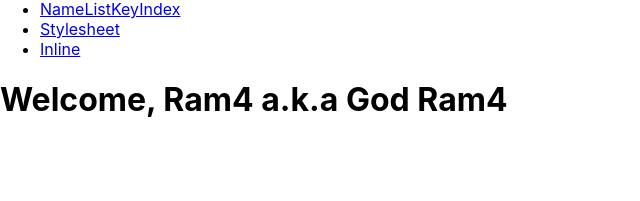
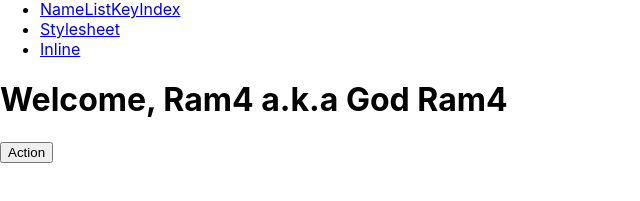
Before and after one commit to manumit-mukund/react_repository, a React (Create React App) app in the folder hello-world-app/: page /WelcomeClassProps in a window 1280 px wide. Shown: the part 557-758 px from the top of the page, without its empty margins (0-640 px from the left). Built offline with nearby package versions, Linux system fonts and the light colour scheme; the HTML template or start-up script is replaced by a standard one.

Commit message:
Commit changes...

```diff
--- a/hello-world-app/src/App.js
+++ b/hello-world-app/src/App.js
@@ -28,7 +28,7 @@ function App() {
           <Route path="GreetProps1" element={<GreetProps name="Lakhan" heroName='God Lakhan'><button>Action</button> </GreetProps>} />
           <Route path="GreetDestructureProps" element={<GreetDestructureProps name="Bharat" heroName='God Bharat'></GreetDestructureProps>} />
           <Route path="GreetConstDestructureProps" element={<GreetConstDestructureProps name="Shatrughan" heroName='God Shatrughan'></GreetConstDestructureProps>} />
-          <Route path="WelcomeClassProps" element={<WelcomeClassProps name="Ram4" heroName='God Ram4'><button>Acrion</button> </WelcomeClassProps>} />
+          <Route path="WelcomeClassProps" element={<WelcomeClassProps name="Ram4" heroName='God Ram4'><button>Action</button> </WelcomeClassProps>} />
           <Route path="MessageClass" element={<MessageClass />} />
           <Route path="CounterClass" element={<CounterClass />} />
           <Route path="CounterClassPropsIncrementFive" element={<CounterClassPropsIncrementFive />} />
--- a/hello-world-app/src/components/WelcomeClass.js
+++ b/hello-world-app/src/components/WelcomeClass.js
@@ -4,7 +4,16 @@ class WelcomeClass extends Component {
 
     render() {
 
-        return <h1>Hello, WelcomeClass</h1>
+        //return <h1>Hello, WelcomeClass</h1> It's working fine
+
+        return (
+
+            <div>
+
+                <h1>Hello, WelcomeClass</h1>
+
+            </div>
+        )
     }
 }
 
--- a/hello-world-app/src/components/WelcomeClassProps.js
+++ b/hello-world-app/src/components/WelcomeClassProps.js
@@ -4,7 +4,18 @@ class WelcomeClassProps extends Component {
 
     render() {
 
-        return <h1>Welcome, {this.props.name} a.k.a {this.props.heroName}</h1>
+        // return <h1>Welcome, {this.props.name} a.k.a {this.props.heroName}</h1>
+
+        return (
+
+            <div>
+
+                <h1>Welcome, {this.props.name} a.k.a {this.props.heroName}</h1>
+
+                {this.props.children}
+
+            </div>
+        )
     }
 }
 
```
